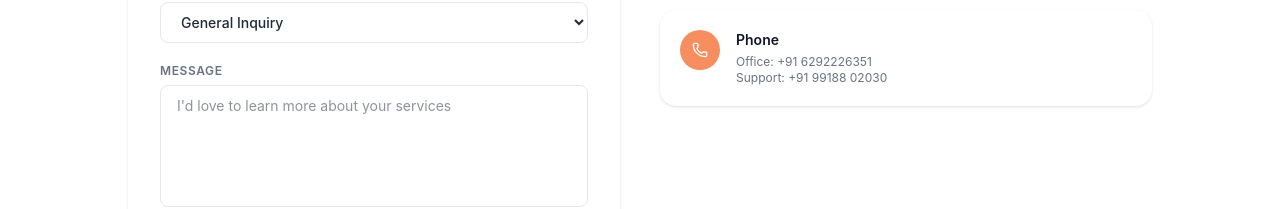
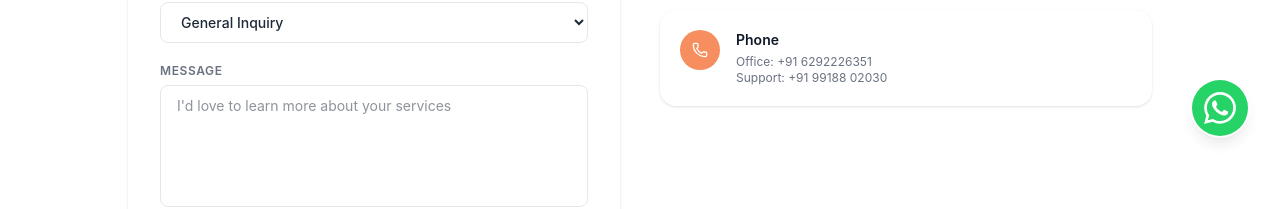
Before and after one commit to suhtechpvtltdbuisness-collab/Ayushcard_frontend, a React (Vite) app: page /contact in a window 1280 px wide. Shown: the part 632-841 px from the top of the page. Built offline with nearby package versions, Linux system fonts and the light colour scheme; no server answers.

Commit message:
add whatsup also

```diff
--- a/src/components/layout/Footer.jsx
+++ b/src/components/layout/Footer.jsx
@@ -139,7 +139,7 @@
                 <li className="flex items-center gap-2">
                   <Phone className="w-4 h-4 text-gray-400 shrink-0" />
                   <a
-                    href="tel:+919918802030"
+                    href="tel:+918303902030"
                     className="hover:text-orange-400 transition-colors"
                   >
                     +91 8303902030
@@ -148,7 +148,9 @@
                 <li className="flex items-center gap-2">
                   <MessageCircle className="w-4 h-4 text-gray-400 shrink-0" />
                   <a
-                    href="https://wa.me/919918802030"
+                    href="https://wa.me/918303902030"
+                    target="_blank"
+                    rel="noopener noreferrer"
                     className="hover:text-orange-400 transition-colors"
                   >
                     +91 8303902030
@@ -191,6 +193,19 @@
         isOpen={isDonationModalOpen}
         onClose={() => setIsDonationModalOpen(false)}
       />
+
+      <a
+        href="https://wa.me/918303902030"
+        target="_blank"
+        rel="noopener noreferrer"
+        className="fixed bottom-5 right-5 z-[100] flex h-14 w-14 items-center justify-center rounded-full bg-[#25D366] text-white shadow-lg ring-2 ring-white/80 transition hover:scale-105 hover:bg-[#20BD5A] focus:outline-none focus-visible:ring-2 focus-visible:ring-orange-400 md:bottom-8 md:right-8"
+        aria-label="Chat on WhatsApp"
+        title="WhatsApp +91 8303902030"
+      >
+        <svg className="h-8 w-8" viewBox="0 0 24 24" fill="currentColor" aria-hidden>
+          <path d="M17.472 14.382c-.297-.149-1.758-.867-2.03-.967-.273-.099-.471-.148-.67.15-.197.297-.767.966-.94 1.164-.173.199-.347.223-.644.075-.297-.15-1.255-.463-2.39-1.475-.883-.788-1.48-1.761-1.653-2.059-.173-.297-.018-.458.13-.606.134-.133.298-.347.446-.52.149-.174.198-.298.298-.497.099-.198.05-.371-.025-.52-.075-.149-.669-1.612-.916-2.207-.242-.579-.487-.5-.669-.51-.173-.008-.371-.01-.57-.01-.198 0-.52.074-.792.372-.272.297-1.04 1.016-1.04 2.479 0 1.462 1.065 2.875 1.213 3.074.149.198 2.096 3.2 5.077 4.487.709.306 1.262.489 1.694.625.712.227 1.36.195 1.871.118.571-.085 1.758-.719 2.006-1.413.248-.694.248-1.289.173-1.413-.074-.124-.272-.198-.57-.347m-5.421 7.403h-.004a9.87 9.87 0 01-5.031-1.378l-.361-.214-3.741.982.998-3.648-.235-.374a9.86 9.86 0 01-1.51-5.26c.001-5.45 4.436-9.884 9.888-9.884 2.64 0 5.122 1.03 6.988 2.898a9.825 9.825 0 012.893 6.994c-.003 5.45-4.435 9.884-9.885 9.884m8.413-18.297A11.815 11.815 0 0012.05 0C5.495 0 .16 5.335.157 11.892c0 2.096.547 4.142 1.588 5.945L.057 24l6.305-1.654a11.882 11.882 0 005.683 1.448h.005c6.554 0 11.89-5.335 11.893-11.893a11.821 11.821 0 00-3.48-8.413Z" />
+        </svg>
+      </a>
     </footer>
   );
 };
```
